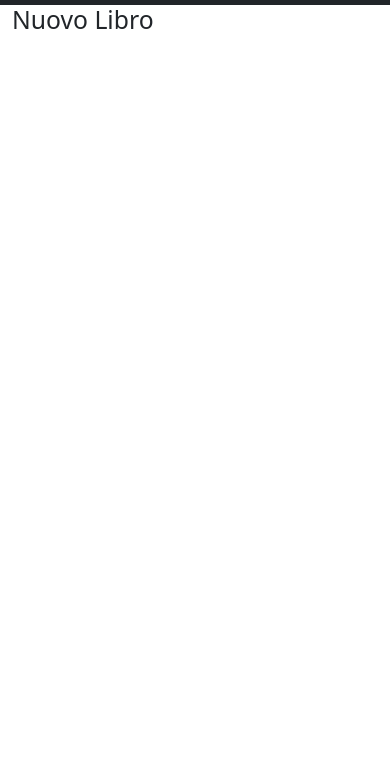
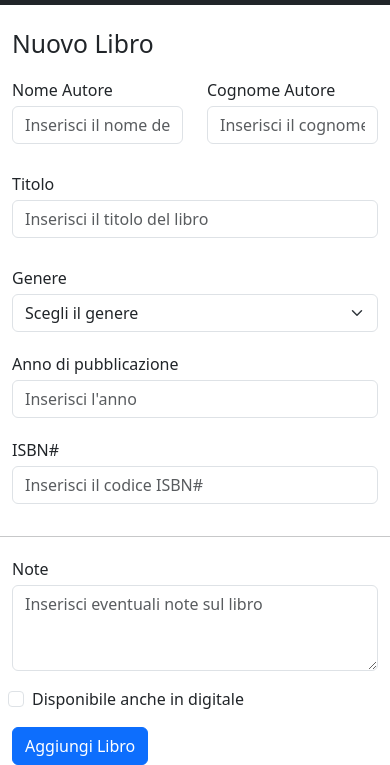
Before and after one commit to Stefanospedicato/html-css-bootstrap-dashboard, a plain HTML site: page index-form.html in a window 390 px wide. Shown: the part 149-914 px from the top of the page. Before the commit the page ends 844 px from the top, so only its background shows below. Drawn offline with nearby package versions, Linux system fonts and the light colour scheme.

Commit message:
feat: add form mobile

```diff
--- a/index-form.html
+++ b/index-form.html
@@ -94,8 +94,53 @@
 
   <main>
 
+    <div class="container mt-4">
+      <h2>Nuovo Libro</h2>
+    </div>
+
     <div class="container">
-      <h2>Nuovo Libro</h2>
+      <div class="row">
+        <div class="my-2 col-6">
+          <label class="my-1" for="">Nome Autore</label>
+          <input type="text" class="form-control" placeholder="Inserisci il nome dell'autore" aria-label="Username">
+        </div>
+        <div class="my-2 col-6">
+          <label class="my-1" for="">Cognome Autore</label>
+          <input type="text" class="form-control" placeholder="Inserisci il cognome dell'autore" aria-label="Username">
+        </div>
+        <div class="my-3 col-12">
+          <label class="my-1" for="">Titolo</label>
+          <input type="text" class="form-control" placeholder="Inserisci il titolo del libro" aria-label="Username">
+        </div>
+        <div class="my-2 col-12">
+          <label class="my-1" for="">Genere</label>
+          <select class="form-select" id="inputGroupSelect02">
+            <option selected>Scegli il genere</option>
+            <option value="1">Uomo</option>
+            <option value="2">Donna</option>
+          </select>
+        </div>
+        <div class="my-2 col-12">
+          <label class="my-1" for="">Anno di pubblicazione</label>
+          <input type="text" class="form-control" placeholder="Inserisci l'anno" aria-label="Username">
+        </div>
+        <div class="my-2 col-12">
+          <label class="my-1" for="">ISBN#</label>
+          <input type="text" class="form-control" placeholder="Inserisci il codice ISBN#" aria-label="Username">
+        </div>
+        <hr class="mt-4">
+        <div class="col-12">
+          <label class="my-1" for="">Note</label>
+          <textarea class="form-control" rows="3" placeholder="Inserisci eventuali note sul libro" aria-label="With textarea"></textarea>
+        </div>
+        <div class="my-3 mx-2 form-check">
+          <input class="form-check-input" type="checkbox" value="" id="flexCheckDefault">
+          <label class="form-check-label" for="flexCheckDefault">Disponibile anche in digitale</label>
+        </div>
+        <div>
+          <button type="submit" class="btn btn-primary">Aggiungi Libro</button>
+        </div>
+      </div>
     </div>
 
   </main>
```
